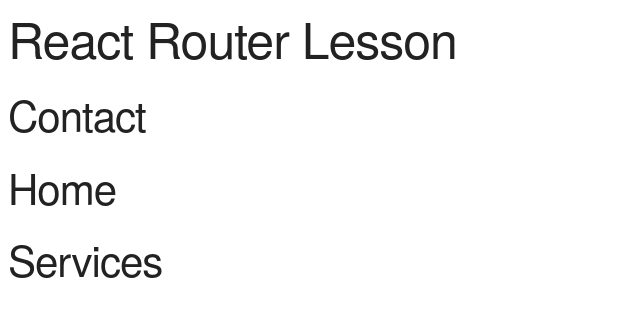
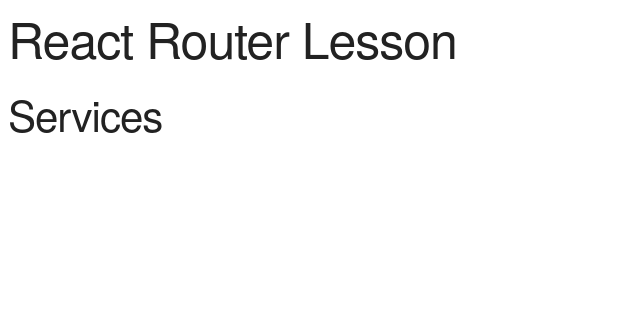
Before and after one commit to seraficaj/spring-forward-react-router-intro, a React (Create React App) app: page /services in a window 1280 px wide. Shown: the top 316 px of the page, without its empty margins (0-640 px from the left). Built offline with nearby package versions, Linux system fonts and the light colour scheme.

Commit message:
make 3 simple routes on App.jsx

```diff
--- a/src/App.jsx
+++ b/src/App.jsx
@@ -1,18 +1,26 @@
-import './Skeleton.css';
-import Contact from './components/pages/Contact';
-import Home from './components/pages/Home';
-import Services from './components/pages/Services';
+import "./Skeleton.css";
+import Contact from "./components/pages/Contact";
+import Home from "./components/pages/Home";
+import Services from "./components/pages/Services";
 
+import { BrowserRouter as Router, Routes, Route } from "react-router-dom";
 
 function App() {
-  return (
-    <div className="App">
-      <h1>React Router Lesson</h1>
-      <Contact />
-      <Home />
-      <Services />
-    </div>
-  );
+    return (
+        <div className="App">
+            <h1>React Router Lesson</h1>
+            {/* wrap all routes in router */}
+            <Router>
+                {/* all routes go in a <Routes> component  */}
+                <Routes>
+                    {/* route needs a path and elem. path = url, element=component */}
+                    <Route exact path="/home" element={<Home />} />
+                    <Route path="/services" element={<Services />} />
+                    <Route path="/contact" element={<Contact />} />
+                </Routes>
+            </Router>
+        </div>
+    );
 }
 
 export default App;
```
